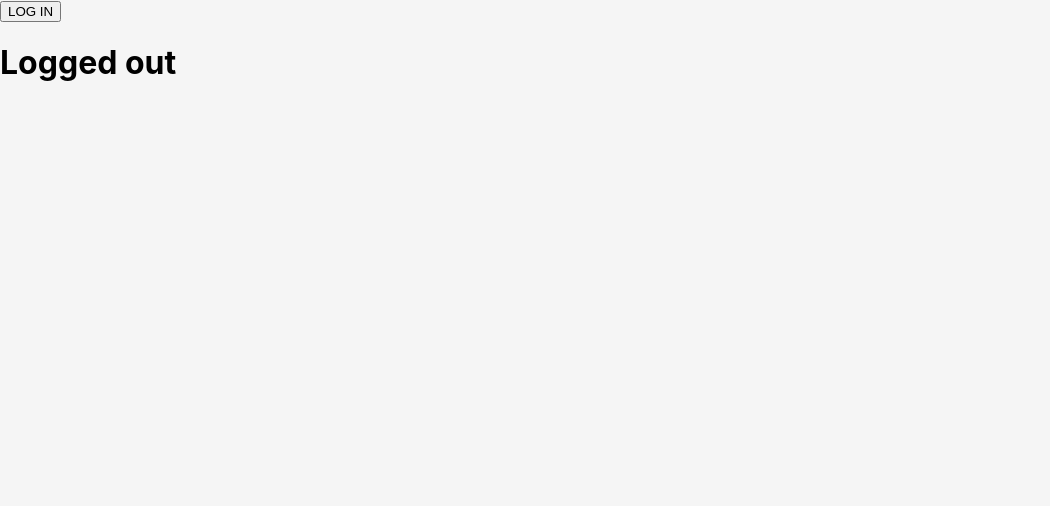
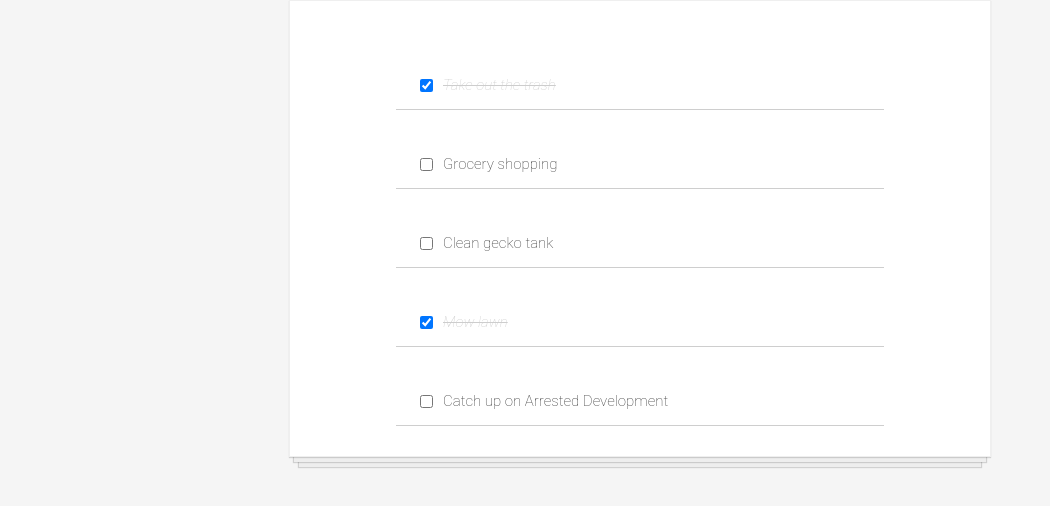
Before and after one commit to abhishekkhare/react_todolist, a React (Create React App) app: page / in a window 1280 px wide. Shown: the top 506 px of the page, without its empty margins (0-1050 px from the left). Built offline with nearby package versions, Linux system fonts and the light colour scheme.

Commit message:
React Todo app done

```diff
--- a/src/App.js
+++ b/src/App.js
@@ -1,46 +1,48 @@
+/**
+ * Let's make it so our checkbox can actually mark our todo as complete or incomplete!
+ * This challenge is a little more involved than some of the past ones. Check the comments
+ * in the code for some help on accomplishing this one
+ *
+ * Challenge:
+ * 1. Create an event handler in the App component for when the checkbox is clicked (which is an `onChange` event)
+ *    a. This method will be the trickest part. Check the comments in the stubbed-out method below for some pseudocode to help guide you through this part
+ * 2. Pass the method down to the TodoItem component
+ * 3. In the TodoItem component, make it so when the `onChange` event happens, it calls the `handleChange` method and passes the id of the todo into the function
+ */
+
 import React from "react"
-
-/*
-Challenge:
-
-Given a stateless functional component:
-1. Follow the steps necessary to add state to it,
-    // class-based component
-    // constructor method
-2. Have state keep track of whether the user is logged in or not
-    // isLoggedIn: Boolean (true or false)
-3. Add a button that logs the user in/out
-    // event listener (onClick)
-    a. extra challenge - make the button display "log in" if they're not logged in and "log out" if they are
-        // Conditional Rendering
-4. Display text that says "Logged in" if the user is logged in, or "Logged out" if they're not.
-    // Conditional Rendering
-*/
+import TodoItem from "./components/TodoItem"
+import todosData from "./data/todosData"
 
 class App extends React.Component {
     constructor() {
         super()
         this.state = {
-            isLoggedIn: false
+            todos: todosData
         }
-        this.handleClick = this.handleClick.bind(this)
+        this.handleChange = this.handleChange.bind(this)
     }
 
-    handleClick() {
+    handleChange(id) {
         this.setState(prevState => {
+            const updatedTodos = prevState.todos.map(todo => {
+                if (todo.id === id) {
+                    todo.completed = !todo.completed
+                }
+                return todo
+            })
             return {
-                isLoggedIn: !prevState.isLoggedIn
+                todos: updatedTodos
             }
         })
     }
 
     render() {
-        let buttonText = this.state.isLoggedIn ? "LOG OUT" : "LOG IN"
-        let displayText = this.state.isLoggedIn ? "Logged in" : "Logged out"
+        const todoItems = this.state.todos.map(item => <TodoItem key={item.id} item={item} handleChange={this.handleChange}/>)
+
         return (
-            <div>
-                <button onClick={this.handleClick}>{buttonText}</button>
-                <h1>{displayText}</h1>
+            <div className="todo-list">
+                {todoItems}
             </div>
         )
     }
--- a/src/components/TodoItem.js
+++ b/src/components/TodoItem.js
@@ -1,10 +1,24 @@
+/**
+ * Challenge: Style the completed todo items differently from the incomplete items.
+ */
+
 import React from "react"
 
 function TodoItem(props) {
+    const completedStyle = {
+        fontStyle: "italic",
+        color: "#cdcdcd",
+        textDecoration: "line-through"
+    }
+
     return (
         <div className="todo-item">
-            <input type="checkbox" checked={props.todoItem.completed} onChange={() => props.handleChange(props.todoItem.id)} />
-            <p>{props.todoItem.text}</p>
+            <input
+                type="checkbox"
+                checked={props.item.completed}
+                onChange={() => props.handleChange(props.item.id)}
+            />
+            <p style={props.item.completed ? completedStyle: null}>{props.item.text}</p>
         </div>
     )
 }
```
